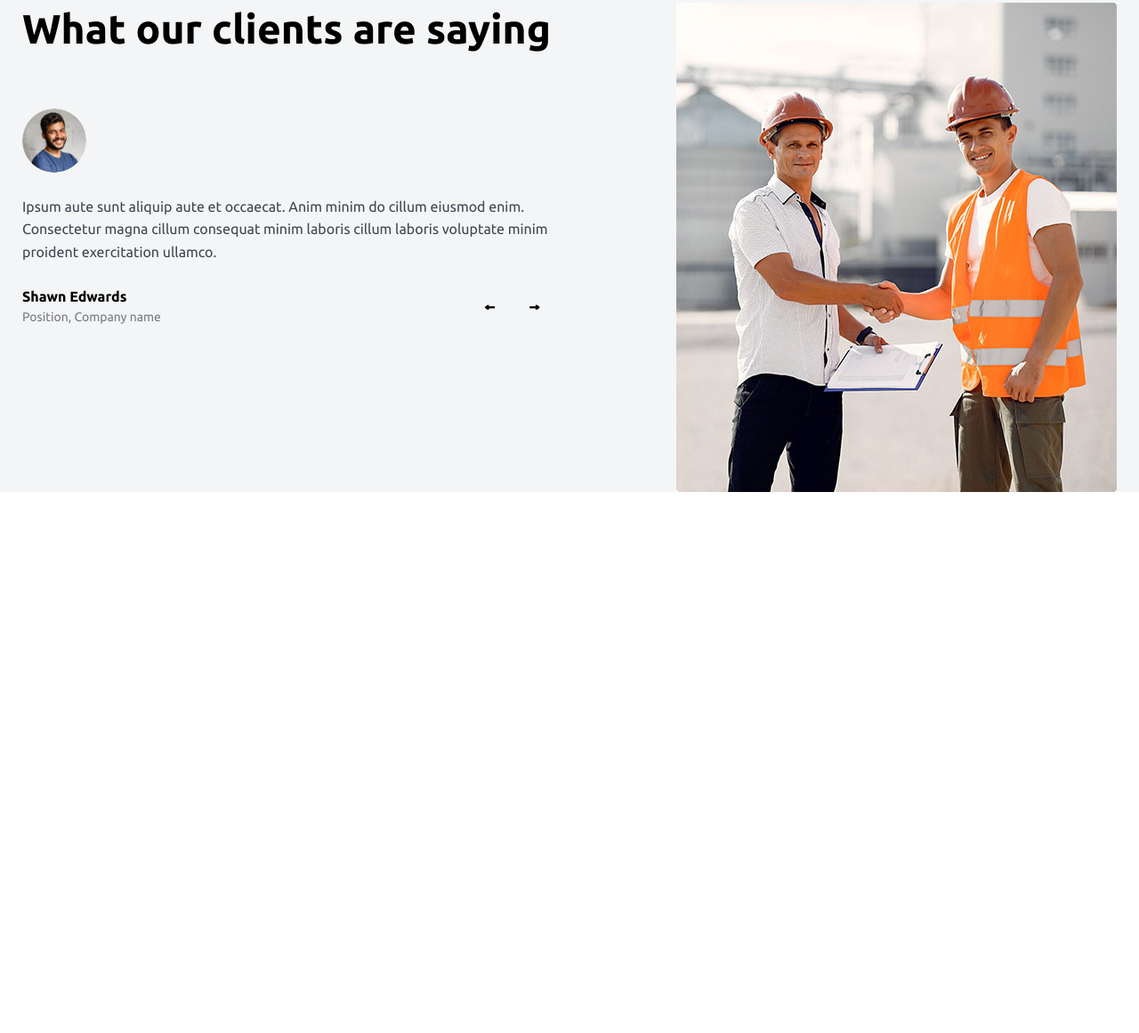
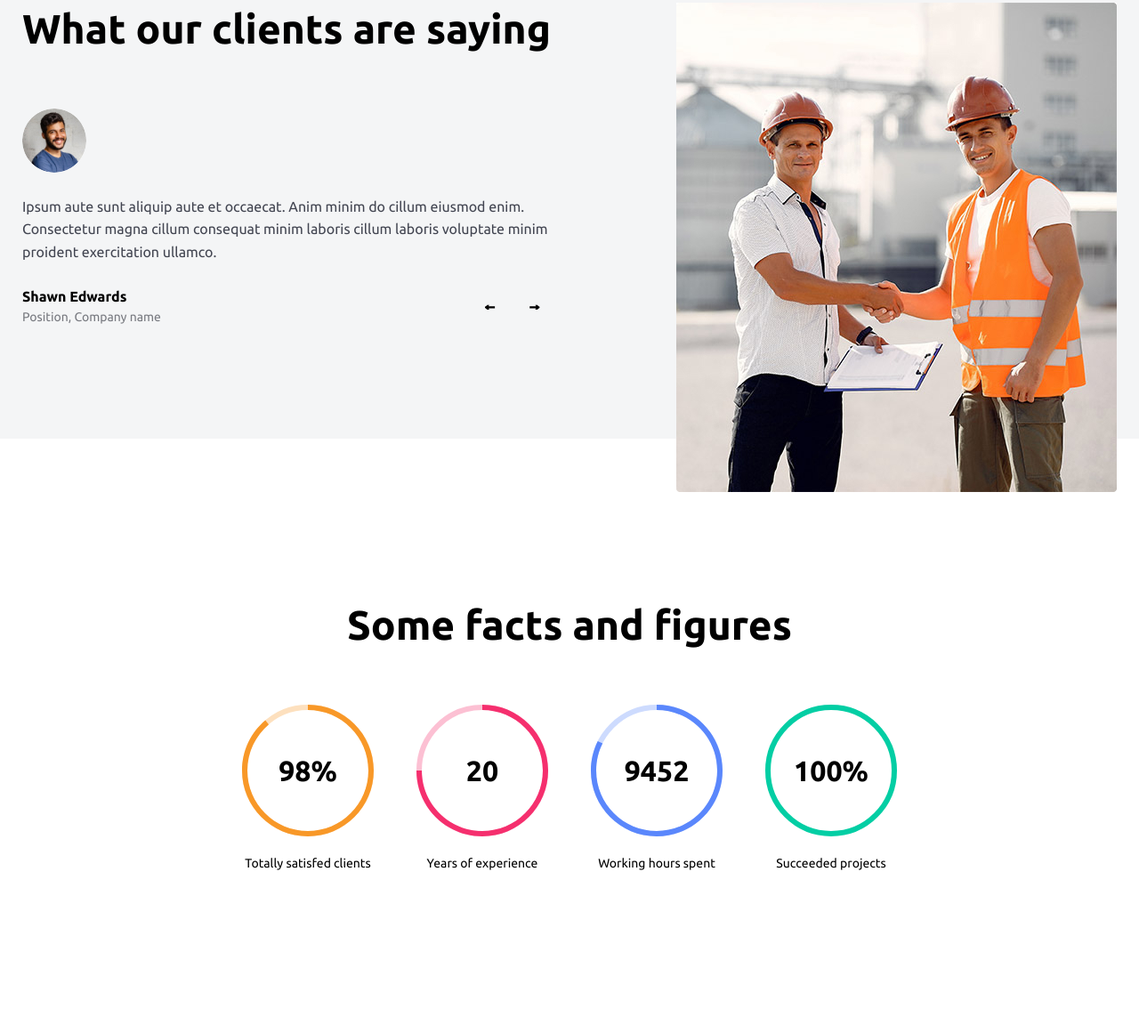
Before and after one commit to Dual1tyxd3v/createx, a website: page source/index.html in a window 1280 px wide. Shown: the part 4884-6045 px from the top of the page at 89% size. Before the commit the page ends 5437 px from the top, so only its background shows below. Drawn offline with Linux system fonts and the light colour scheme.

Commit message:
Added facts section

```diff
--- a/source/index.html
+++ b/source/index.html
@@ -452,6 +452,59 @@
       </div>
     </div>
   </section>
+
+  <section class="facts">
+    <div class="wrapper">
+      <h4 class="title facts__title">Some facts and figures</h4>
+      <ul class="facts__list">
+        <li class="facts__item">
+          <div class="facts__chart">
+            <b class="facts__stats">98%</b>
+            <svg xmlns="http://www.w3.org/2000/svg" width="148" height="148" viewBox="0 0 148 148" fill="none">
+              <circle opacity="0.3" cx="74" cy="74" r="71" stroke="#F89828" stroke-width="6" />
+              <path
+                d="M74 142C111.555 142 142 111.555 142 74C142 36.4446 111.555 6 74 6V0C114.869 0 148 33.1309 148 74C148 114.869 114.869 148 74 148C33.1309 148 0 114.869 0 74C0 51.3485 10.1774 31.0741 26.209 17.5L30 22.1523C15.3167 34.6254 6 53.2247 6 74C6 111.555 36.4446 142 74 142Z"
+                fill="#F89828" />
+            </svg>
+          </div>
+          <p class="facts__text">Totally satisfed clients</p>
+        </li>
+        <li class="facts__item">
+          <div class="facts__chart">
+            <svg xmlns="http://www.w3.org/2000/svg" width="148" height="148" viewBox="0 0 148 148" fill="none">
+              <circle opacity="0.3" cx="74" cy="74" r="71" stroke="#F52F6E" stroke-width="6" />
+              <path
+                d="M74 142C111.555 142 142 111.555 142 74C142 36.4446 111.555 6 74 6V0C114.869 0 148 33.1309 148 74C148 114.869 114.869 148 74 148C33.1309 148 0 114.869 0 74H6C6 111.555 36.4446 142 74 142Z"
+                fill="#F52F6E" />
+            </svg>
+            <b class="facts__stats">20</b>
+          </div>
+          <p class="facts__text">Years of experience</p>
+        </li>
+        <li class="facts__item">
+          <div class="facts__chart">
+            <svg xmlns="http://www.w3.org/2000/svg" width="148" height="148" viewBox="0 0 148 148" fill="none">
+              <circle opacity="0.3" cx="74" cy="74" r="71" stroke="#5A87FC" stroke-width="6" />
+              <path
+                d="M74 142C111.555 142 142 111.555 142 74C142 36.4446 111.555 6 74 6V0C114.869 0 148 33.1309 148 74C148 114.869 114.869 148 74 148C33.1309 148 0 114.869 0 74C0 62.1418 2.78922 50.935 7.74738 41L13.2072 43.5C8.59608 52.673 6 63.0333 6 74C6 111.555 36.4446 142 74 142Z"
+                fill="#5A87FC" />
+            </svg>
+            <b class="facts__stats">9452</b>
+          </div>
+          <p class="facts__text">Working hours spent</p>
+        </li>
+        <li class="facts__item">
+          <div class="facts__chart">
+            <svg xmlns="http://www.w3.org/2000/svg" width="148" height="148" viewBox="0 0 148 148" fill="none">
+              <circle cx="74" cy="74" r="71" stroke="#03CEA4" stroke-width="6" />
+            </svg>
+            <b class="facts__stats">100%</b>
+          </div>
+          <p class="facts__text">Succeeded projects</p>
+        </li>
+      </ul>
+    </div>
+  </section>
   <script src="./js/slider.js"></script>
   <script src="./js/script.js"></script>
 </body>
--- /dev/null
+++ b/source/sass/components/facts.scss
@@ -0,0 +1,41 @@
+.facts {
+  padding: 18rem 0;
+  margin-top: -6rem;
+  background-color: #fff;
+  text-align: center;
+
+  &__title {
+    margin-bottom: 6rem;
+  }
+
+  &__list {
+    display: flex;
+    justify-content: center;
+  }
+
+  &__item:not(:last-child) {
+    margin-right: 4.8rem;
+  }
+
+  &__chart {
+    width: 14.8rem;
+    height: 14.8rem;
+    position: relative;
+    margin-bottom: 2rem;
+  }
+
+  &__stats {
+    position: absolute;
+    top: 50%;
+    left: 50%;
+    transform: translate(-50%, -50%);
+    font-size: 3.2rem;
+    font-weight: 700;
+    line-height: 150%;
+  }
+
+  &__text {
+    font-size: 1.4rem;
+    line-height: 150%;
+  }
+}
--- a/source/sass/style.scss
+++ b/source/sass/style.scss
@@ -19,3 +19,4 @@
 @import "./components/projects.scss";
 @import "./components/project.scss";
 @import "./components/partners.scss";
+@import "./components/facts.scss";
```
Also changed, not shown: source/css/style.css.
